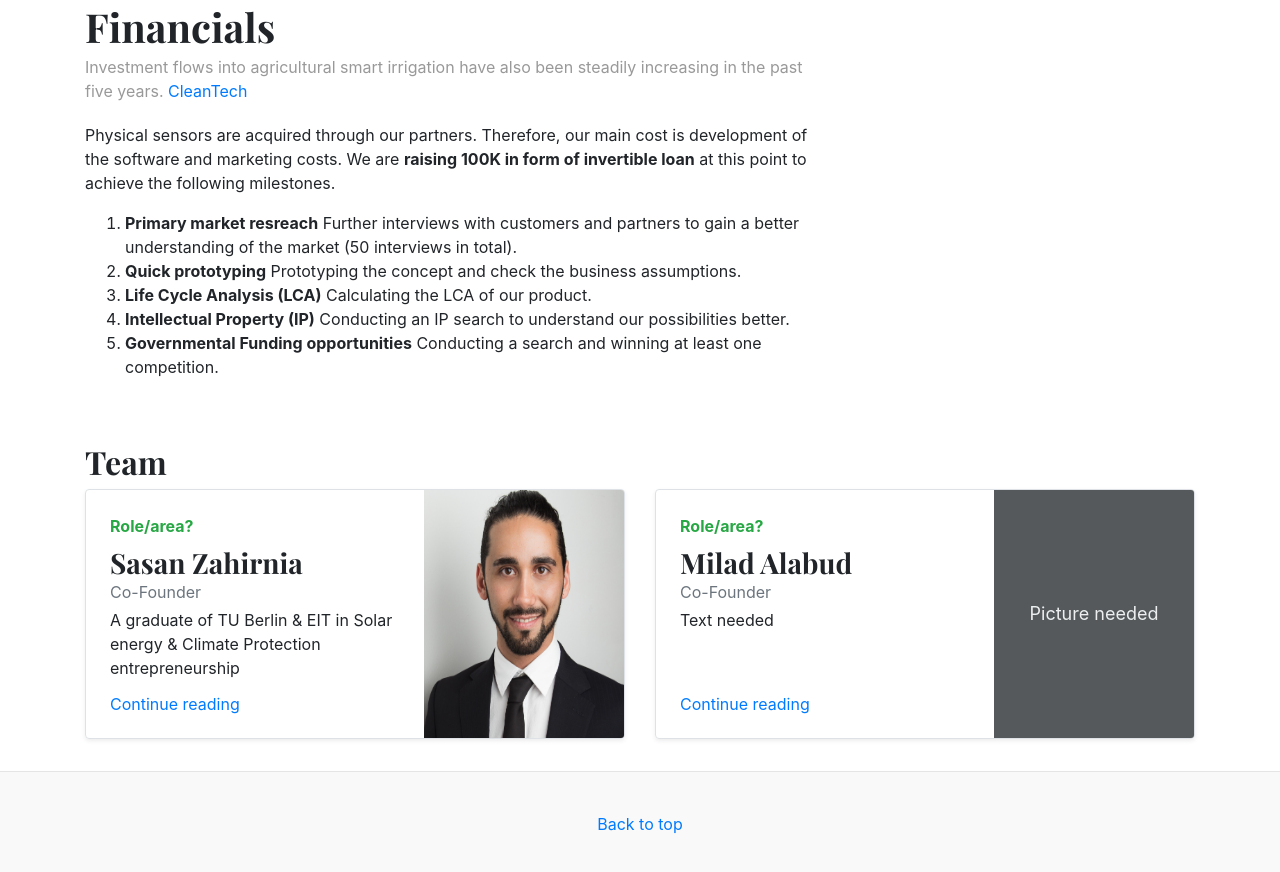
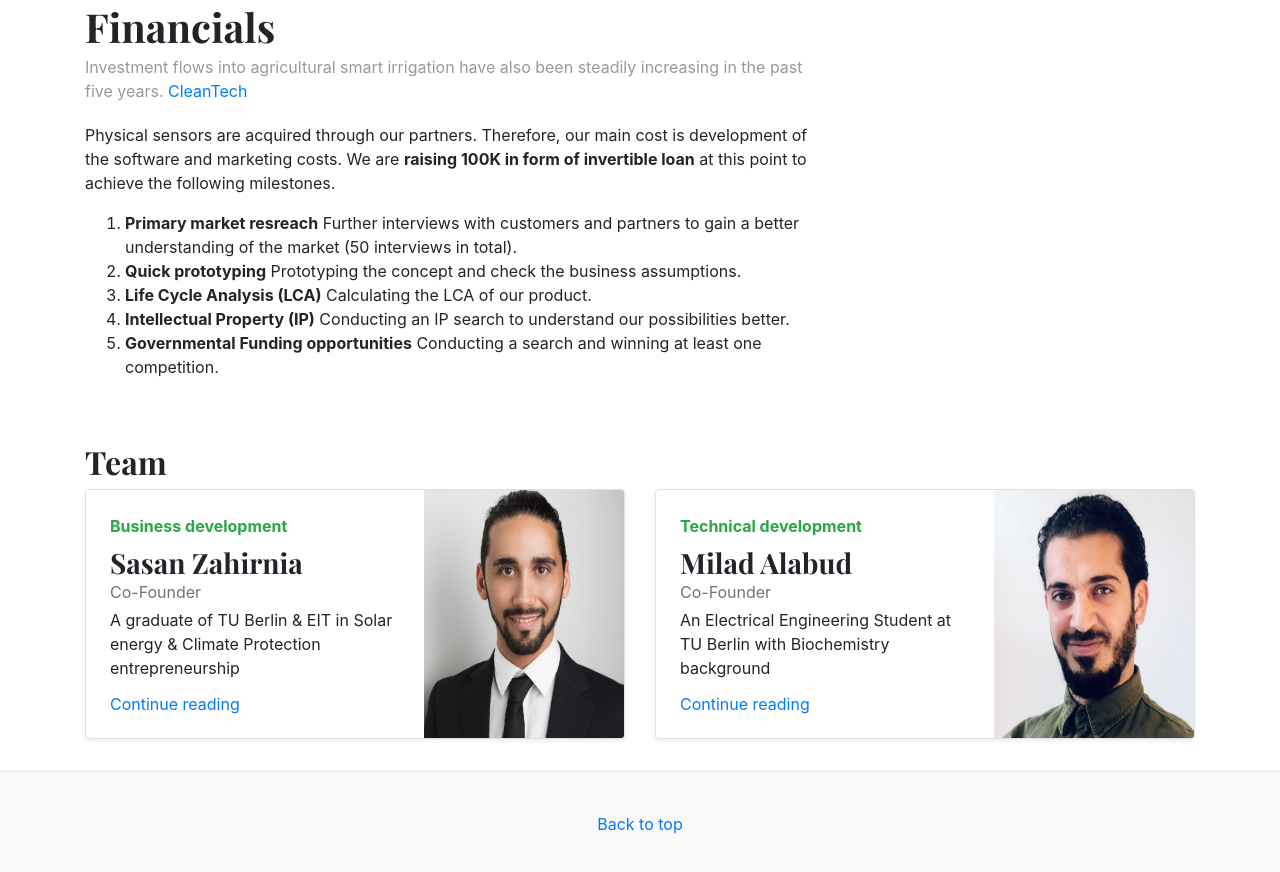
Before and after one commit to zahirNia/one-pager, a plain HTML site: page blog/index.html in a window 1280 px wide. Shown: the part 2113-2985 px from the top of the page. Drawn offline with nearby package versions, Linux system fonts and the light colour scheme.

Commit message:
lean_ready_10_June

```diff
--- a/blog/index.html
+++ b/blog/index.html
@@ -162,7 +162,7 @@
         <div class="col-md-6">
           <div class="row no-gutters border rounded overflow-hidden flex-md-row mb-4 shadow-sm h-md-250 position-relative">
             <div class="col p-4 d-flex flex-column position-static">
-              <strong class="d-inline-block mb-2 text-success">Role/area?</strong>
+              <strong class="d-inline-block mb-2 text-success">Business development</strong>
               <h3 class="mb-0">Sasan Zahirnia</h3>
               <div class="mb-1 text-muted">Co-Founder</div>
               <p class="card-text mb-auto">A graduate of TU Berlin & EIT in Solar energy & Climate Protection entrepreneurship</p>
@@ -176,14 +176,14 @@
         <div class="col-md-6">
           <div class="row no-gutters border rounded overflow-hidden flex-md-row mb-4 shadow-sm h-md-250 position-relative">
             <div class="col p-4 d-flex flex-column position-static">
-              <strong class="d-inline-block mb-2 text-success">Role/area?</strong>
+              <strong class="d-inline-block mb-2 text-success">Technical development</strong>
               <h3 class="mb-0">Milad Alabud</h3>
               <div class="mb-1 text-muted">Co-Founder</div>
-              <p class="mb-auto">Text needed</p>
+              <p class="mb-auto">An Electrical Engineering Student at TU Berlin with Biochemistry background</p>
               <a href="https://www.linkedin.com/in/milad-al-abud-803479103/" class="stretched-link">Continue reading</a>
             </div>
             <div class="col-auto d-none d-lg-block">
-              <svg class="bd-placeholder-img" width="200" height="250" xmlns="http://www.w3.org/2000/svg" preserveAspectRatio="xMidYMid slice" focusable="false" role="img" aria-label="Placeholder: Thumbnail"><title>Placeholder</title><rect width="100%" height="100%" fill="#55595c"/><text x="50%" y="50%" fill="#eceeef" dy=".3em">Picture needed</text></svg>
+              <img class="bd-placeholder-img" width="200" height="250" src="../assets/img/milad.jpg">
             </div>
           </div>
         </div>
```
Also changed, not shown: assets/img/milad.jpg (added).
